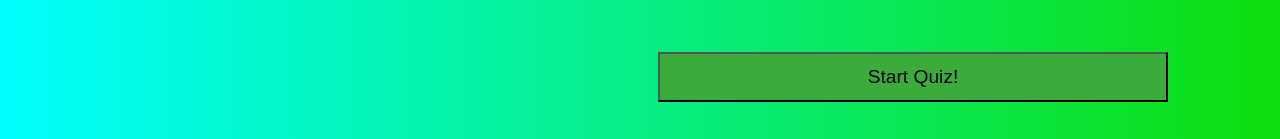
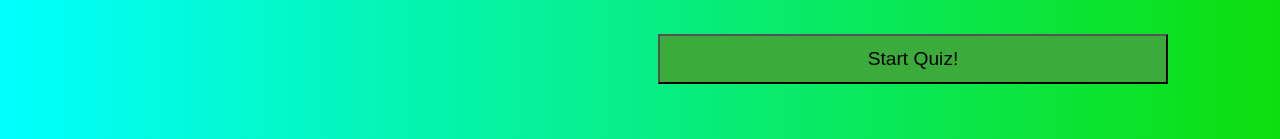
Before and after one commit to MohamadElgendy23/React-projects, a React (Vite) app in the folder quizapp/: page / in a window 1280 px wide. Shown: the part 773-912 px from the top of the page. Built offline with nearby package versions, Linux system fonts and the light colour scheme.

Commit message:
now it navigates to the questions class. im done for tonight. gonna work on it more 2morrow.

```diff
--- a/quizapp/src/StartQuizPage.jsx
+++ b/quizapp/src/StartQuizPage.jsx
@@ -1,6 +1,6 @@
 import { useState } from "react";
 import { useNavigate } from "react-router-dom";
-import { Link } from 'react-router-dom';
+import { Link } from "react-router-dom";
 
 //this component contains the start page (front page) for the quiz app
 export default function StartQuizPage() {
@@ -13,7 +13,7 @@ export default function StartQuizPage() {
     <>
       <h1 id="QuizApp">Welcome to the Quiz App!</h1>
       <img src="https://www.icomedia.eu/wp-content/uploads/2017/06/Its-Quiz-Time-Logo.png"></img>
-      <form className="StartQuizForm">
+      <form onSubmit={() => navigate("/questions")} className="StartQuizForm">
         <h1>Quiz Settings</h1>
         <br></br>
         <input
@@ -34,10 +34,7 @@ export default function StartQuizPage() {
         <br></br>
         <br></br>
         <br></br>
-        <Link to="/questions">Questions</Link>
-        <button id="Submit" onSubmit={() => navigate("/questions")}>
-          Start Quiz!
-        </button>
+        <button id="Submit">Start Quiz!</button>
       </form>
     </>
   );
```
